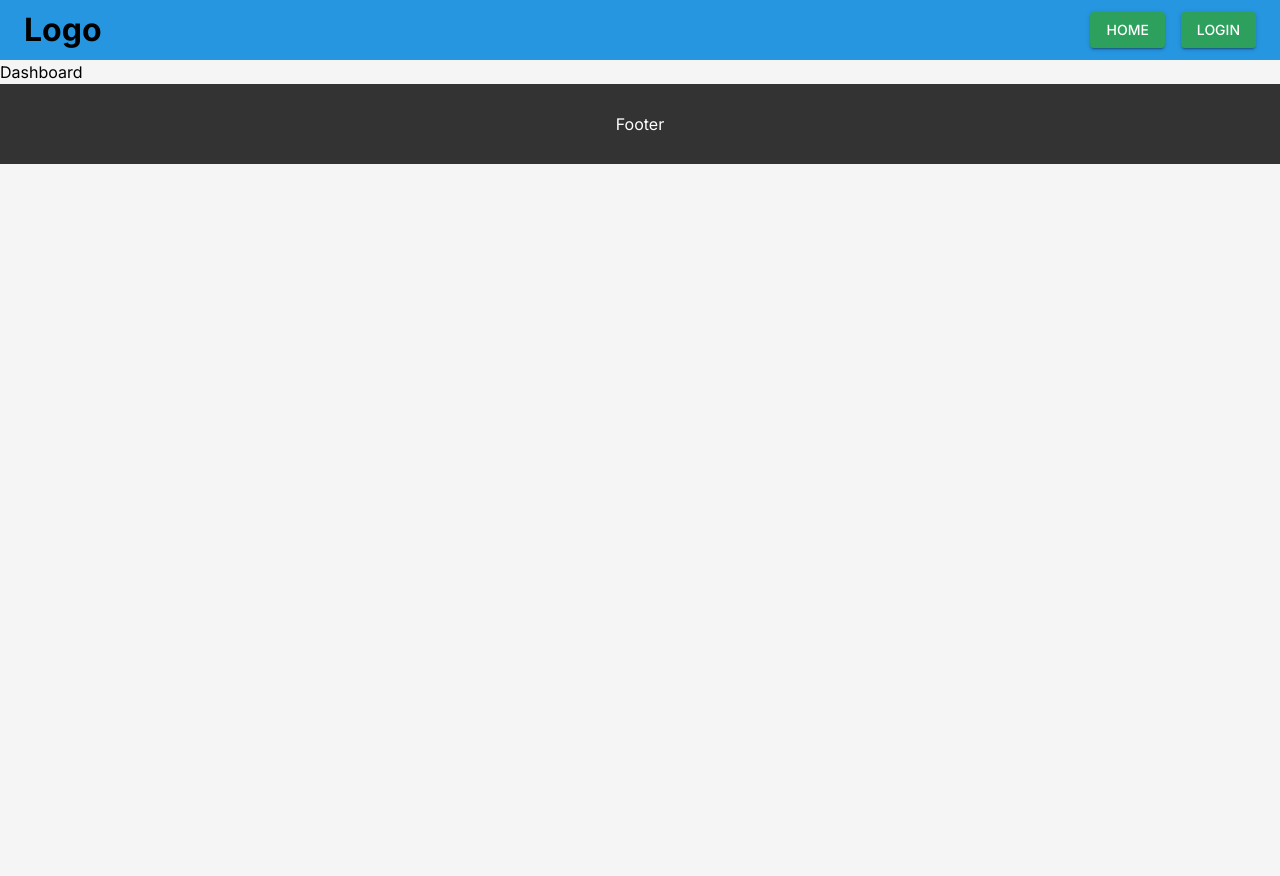
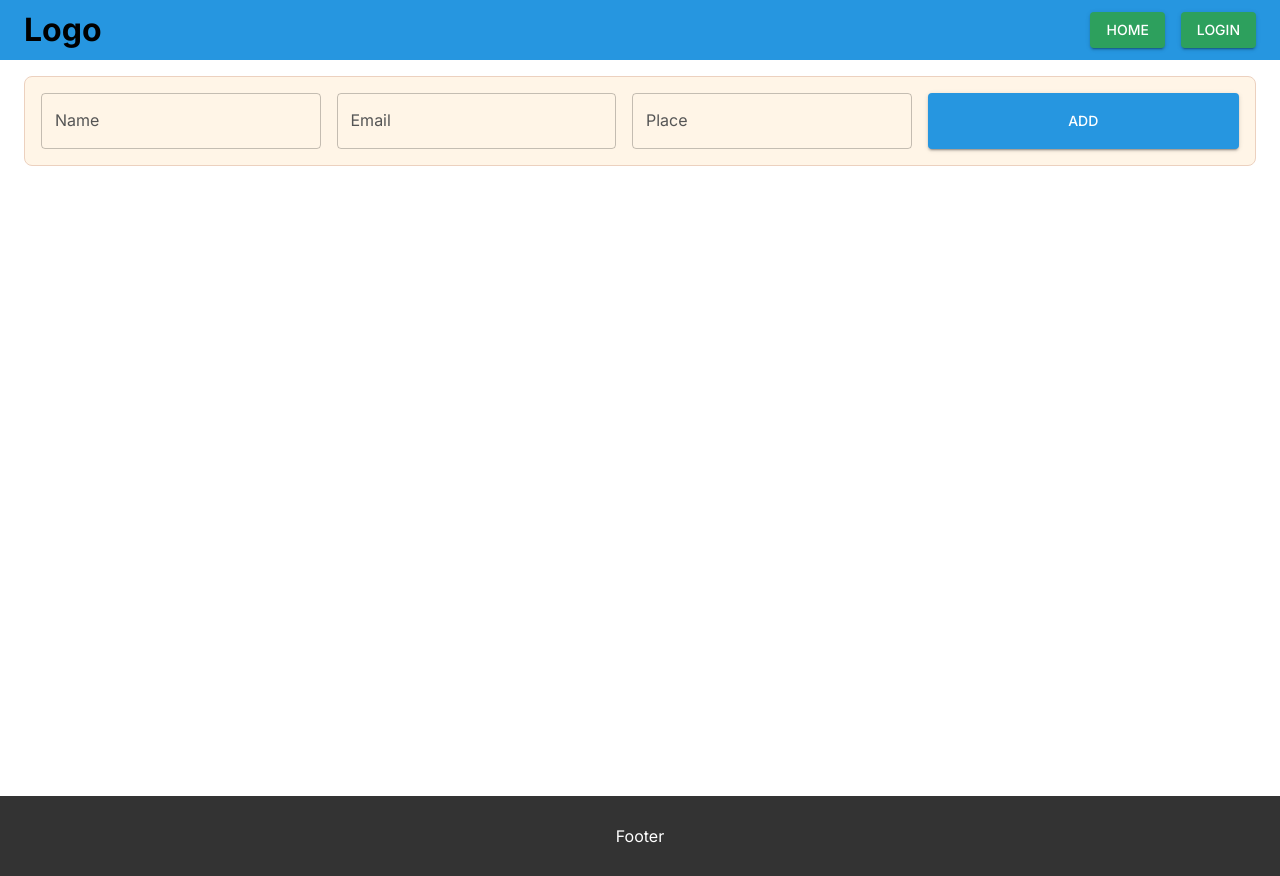
Before and after one commit to sagarsurendhrababu/Architecture001, a React (Vite) app in the folder frontend/: page / in a window 1280 px wide. Before the commit the page ends 800 px from the top, so only its background shows below. Built offline with nearby package versions, Linux system fonts and the light colour scheme.

Commit message:
validation done

```diff
--- a/frontend/src/components/Header.jsx
+++ b/frontend/src/components/Header.jsx
@@ -13,7 +13,7 @@ function Header() {
             </Grid>
             <Grid size={{xs:6, md:10}} sx={{justifyContent: {xs: "flex-end", md: "flex-end"}}} display="flex" alignItems="center" >
                 <Box gap={2} display="flex" >
-                  <Button component={Link} to="/" variant='contained' sx={{bgcolor: "secondary.main"}}>Home</Button>
+                  <Button component={Link} to="/" variant="contained" sx={{bgcolor: "secondary.main"}}>Home</Button>
                   <Button component={Link} to="/login" variant='contained' sx={{bgcolor: "secondary.main"}}>Login</Button>
                 </Box>
             </Grid>
--- a/frontend/src/pages/Dashboard.jsx
+++ b/frontend/src/pages/Dashboard.jsx
@@ -1,8 +1,71 @@
-import React from 'react'
+import React, { useState } from 'react';
+
+import {Box, Container, TextField, Button} from '@mui/material';
 
 function Dashboard() {
+
+    const [name,setName] = useState('');
+    const [email,setEmail] = useState('');
+    const [place,setPlace] = useState('');
+    const [error,setError] = useState({});
+
+    const handleSubmitForm = (e) => {
+        e.preventDefault();
+
+        const formData = {name, email, place};
+        const errorValidation = {}
+
+        if(formData.name.trim() === ""){
+            errorValidation.name = "Name is required";
+        }else if(formData.name.length < 3){
+            errorValidation.name = "Name must be at least 3 characters";
+        }
+
+        if(formData.email.trim() === ""){
+            errorValidation.email = "Email is required";
+        }
+        if(formData.place.trim() === ""){
+            errorValidation.place = "Place is required";
+        }
+
+        setError(errorValidation)
+
+        if(Object.keys(errorValidation).length === 0){
+            //submit form
+            console.log("Form submitted", formData);
+            //clear form
+            setName('');
+            setEmail('');
+            setPlace('');
+        }
+    }
+
   return (
-    <div>Dashboard</div>
+    <Box width="100%" height="90vh">
+        <Container maxWidth="xl">
+            <Box component="form" onSubmit={handleSubmitForm} borderRadius={2} sx={{bgcolor: "secondary.light", border:"1px solid #ecd1bf"}} p={2} mt={2} display="flex" gap={2}>
+                <TextField value={name} error={!!error.name} helperText={error.name} label="Name"  sx={{flex:1}} onChange={e => {
+                    setName(e.target.value)
+                    if(e.target.value.length >=3 ){
+                        setError(prev => ({...prev, name: null}))
+                    }
+                }}/>
+                <TextField value={email} error={!!error.email} helperText={error.email} label="Email" sx={{flex:1}} onChange={e => {
+                    setEmail(e.target.value)
+                    if(error.email){
+                        setError(prev => ({...prev, email: null}))
+                    }
+                }}/>
+                <TextField value={place} error={!!error.place} helperText={error.place} label="Place" sx={{flex:1}} onChange={e => {
+                    setPlace(e.target.value)
+                    if(error.place){
+                        setError(prev => ({...prev, place: null}))
+                    }
+                }}/>
+                <Button type='submit' sx={{flex:1}} variant="contained" color="primary">Add</Button>
+            </Box>
+        </Container>
+    </Box>
   )
 }
 
--- a/frontend/src/theme/appTheme.js
+++ b/frontend/src/theme/appTheme.js
@@ -8,10 +8,10 @@ const appTheme = createTheme({
     },
     secondary: {
         main: "#2da05d",
+        light: "#fff5e7",
     },
     background: {
-        default: "#f5f5f5",
-        paper: "#ffffff",
+        default: "#ffffff",
     },
     text: {
         primary: "#000000",
```
